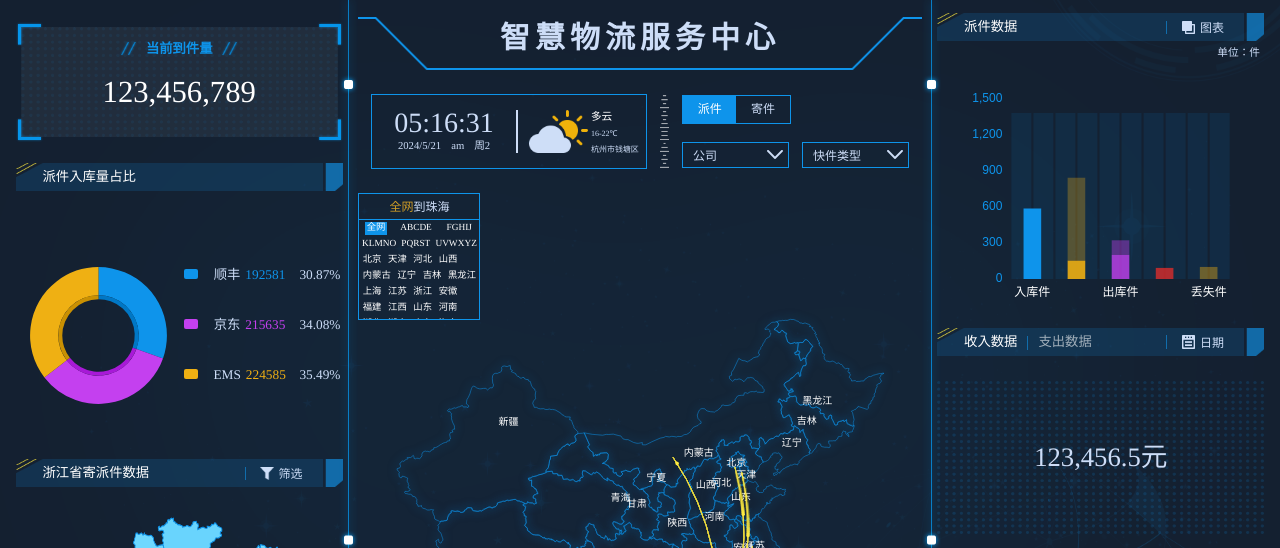
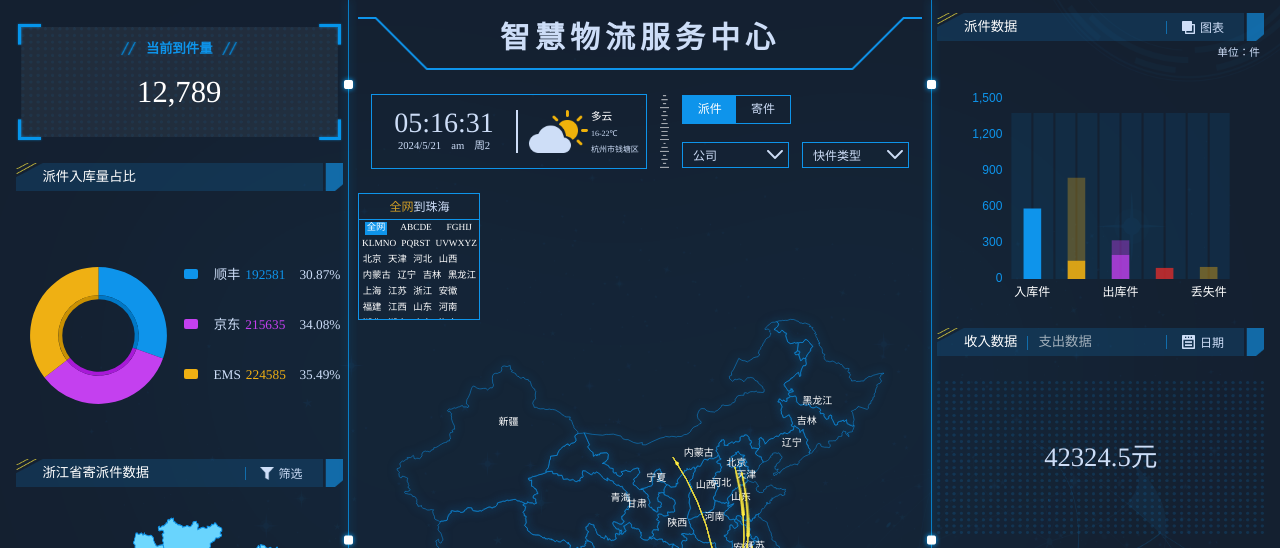
Before and after one commit to Chicksqace/web.github.io, a plain HTML site: page index.html in a window 1280 px wide. Shown: the top 548 px of the page. Drawn offline with Linux system fonts and the light colour scheme.

Commit message:
Update index.html

```diff
--- a/index.html
+++ b/index.html
@@ -16,7 +16,7 @@
             <div class="left-top">
                 <div class="current-num">
                     <div>当前到件量</div>
-                    <p>123,456,789</p>
+                    <p>12,789</p>
                 </div>
             </div>
             <div class="left-center">
@@ -256,7 +256,7 @@
                     <button id="dateBtn"><img src="images/data_icon.png" >日期</button>
                 </div>
                 <div class="data-box">
-                    <p class="data-number" id="totalProfit">123,456.5元</p>
+                    <p class="data-number" id="totalProfit">42324.5元</p>
                     <div class="time-box" id="timeBox">
                         <div class="time-div">
                             <input class="time-input" type="text" value="" id="startTime">
```
